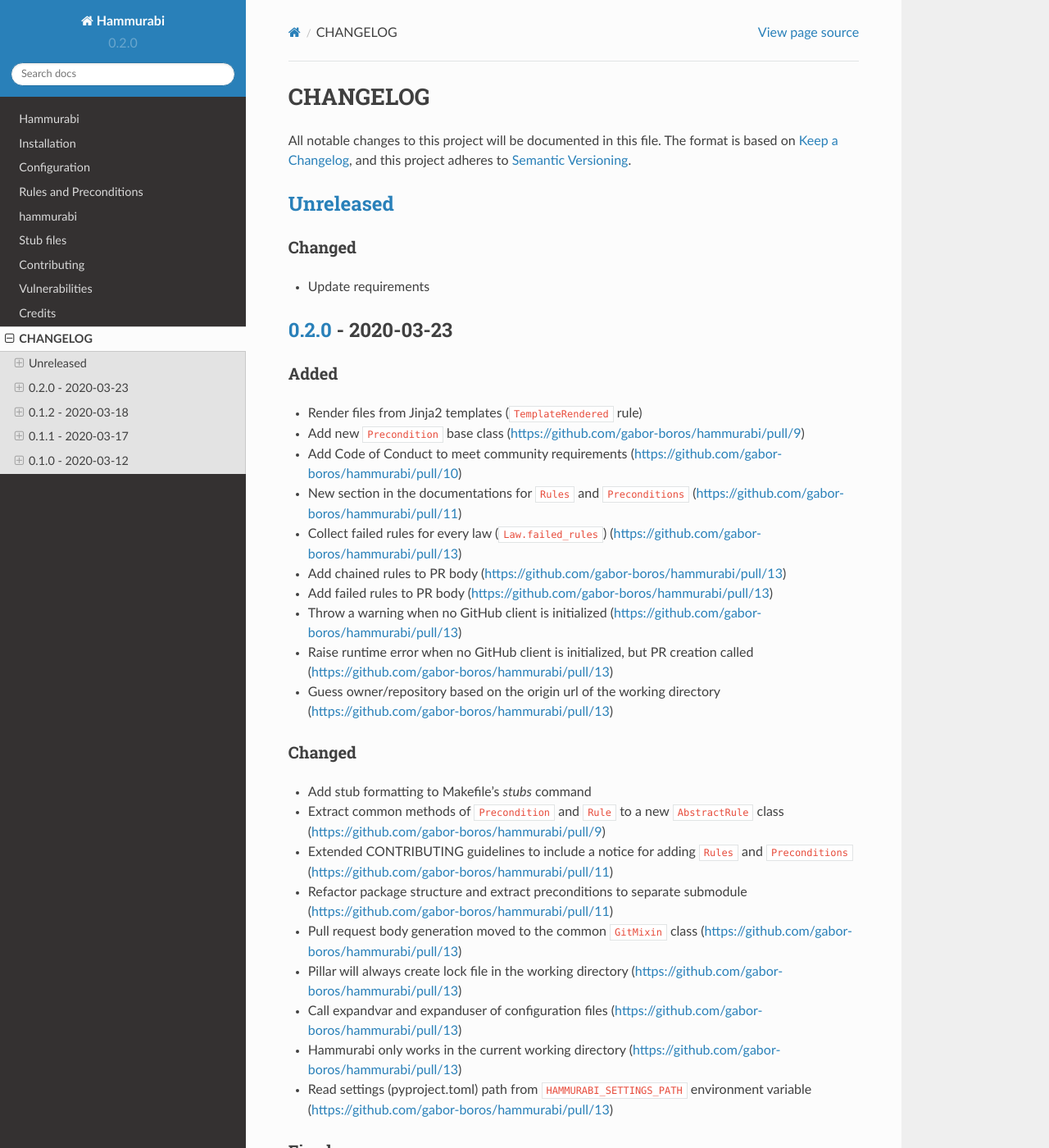
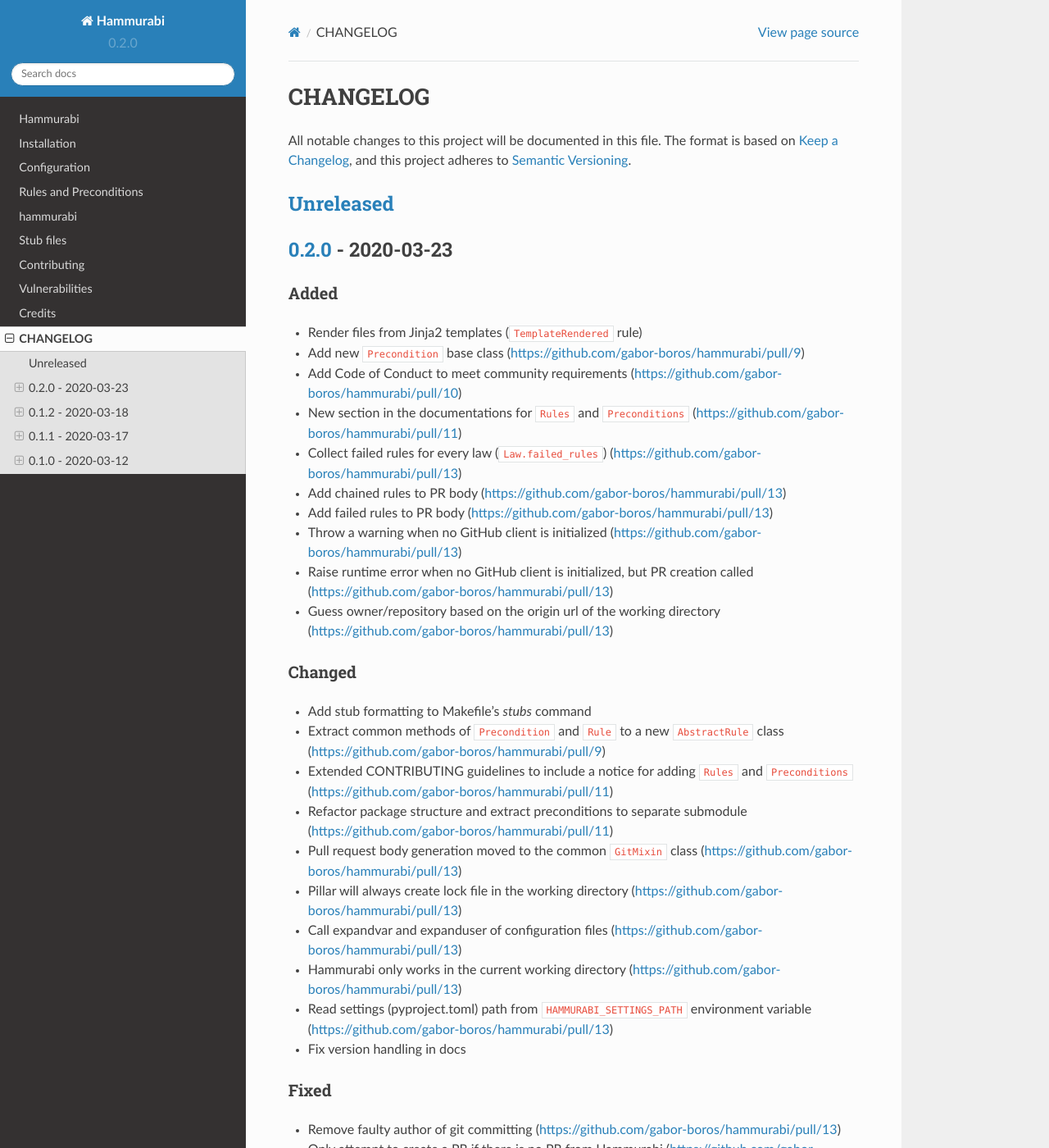
Before and after one commit to gabor-boros/hammurabi, a Sphinx documentation site: the page built from docs/history.rst, in a window 1280 px wide and 1400 px high. Shown: the whole window at 82% size. Built offline with Sphinx 7.4.7 and the Read the Docs theme 2.0.0, drawn with Linux system fonts in a browser that asks for light colours.

Commit message:
Make sure docs can be built

```diff
--- a/CHANGELOG.rst
+++ b/CHANGELOG.rst
@@ -10,11 +10,6 @@
 
 Unreleased_
 -----------
-
-Changed
-~~~~~~~
-
-* Update requirements
 
 0.2.0_ - 2020-03-23
 --------------------
@@ -45,6 +40,7 @@
 * Call expandvar and expanduser of configuration files (https://github.com/gabor-boros/hammurabi/pull/13)
 * Hammurabi only works in the current working directory (https://github.com/gabor-boros/hammurabi/pull/13)
 * Read settings (pyproject.toml) path from ``HAMMURABI_SETTINGS_PATH`` environment variable (https://github.com/gabor-boros/hammurabi/pull/13)
+* Fix version handling in docs
 
 Fixed
 ~~~~~
--- a/CONTRIBUTING.rst
+++ b/CONTRIBUTING.rst
@@ -118,7 +118,7 @@
 1. Make sure that formatters are not complaining (``make format`` returns 0)
 2. Make sure that linters are not complaining (``make lint`` returns 0)
 3. Update CHANGELOG.rst - do not forget to update the unreleased link comparison
-4. Update version in ``pyproject.toml``, ``CHANGELOG.rst`` and ``hammurabi/__init__.py``
+4. Update version in ``pyproject.toml``, ``CHANGELOG.rst``, ``docs/conf.py`` and ``hammurabi/__init__.py``
 5. Generate stubs and open a PR for typeshed_ to update stubs
 6. Create a new Release on GitHub with a detailed release description based on
    the previous releases.
--- a/docs/conf.py
+++ b/docs/conf.py
@@ -21,8 +21,6 @@
 import os
 import sys
 from datetime import date
-
-from hammurabi import __version__
 
 sys.path.insert(0, os.path.abspath(".."))
 
@@ -63,9 +61,9 @@
 # the built documents.
 #
 # The short X.Y version.
-version = __version__
+version = "0.2.0"
 # The full version, including alpha/beta/rc tags.
-release = __version__
+release = "0.2.0"
 
 # The language for content autogenerated by Sphinx. Refer to documentation
 # for a list of supported languages.
```
